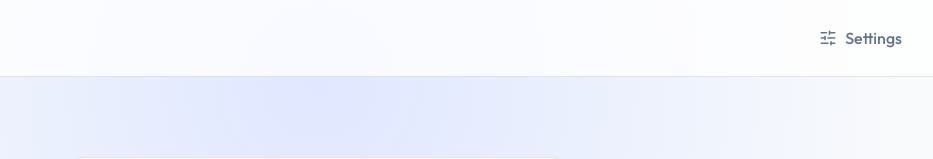
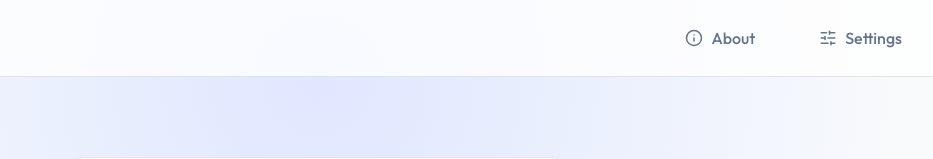
Before and after one commit to FuenRob/mpass-desktop, a React (Vite) app: page / in a window 1280 px wide. Shown: the top 159 px of the page, without its empty margins (322-1255 px from the left). Built offline with nearby package versions, Linux system fonts and the light colour scheme.

Commit message:
feat: add about us and legal page

```diff
--- a/src/App.tsx
+++ b/src/App.tsx
@@ -1,10 +1,11 @@
 import { useState, useEffect, useCallback } from "react";
 import { invoke } from "@tauri-apps/api/core";
 import { useTranslation } from "react-i18next";
-import { SlidersHorizontal } from "lucide-react";
+import { SlidersHorizontal, Info } from "lucide-react";
 import StartScreen from "./components/StartScreen";
 import VaultScreen from "./components/VaultScreen";
 import SettingsModal from "./components/SettingsModal";
+import LegalModal from "./components/LegalModal";
 import "./App.css";
 
 export type VaultData = {
@@ -30,6 +31,7 @@ function App() {
   const [masterPassword, setMasterPassword] = useState("");
   const [vaultData, setVaultData] = useState<VaultData | null>(null);
   const [showSettings, setShowSettings] = useState(false);
+  const [showLegal, setShowLegal] = useState(false);
   const [theme, setTheme] = useState<ThemeMode>(() => {
     return (localStorage.getItem("app-theme") as ThemeMode) || "system";
   });
@@ -84,6 +86,25 @@ function App() {
         borderBottom: "1px solid var(--border-color)",
         alignItems: "center"
       }}>
+        <div style={{ display: "flex", gap: "1rem", alignItems: "center" }}>
+          <button
+            onClick={() => setShowLegal(true)}
+            className="secondary"
+            style={{
+              background: "transparent",
+              border: "none",
+              color: "var(--text-secondary)",
+              cursor: "pointer",
+              fontSize: "1rem",
+              fontWeight: "500",
+              display: "flex",
+              alignItems: "center",
+              gap: "0.5rem"
+            }}
+          >
+            <Info size={18} />
+            {t("legal.title")}
+          </button>
           <button
             onClick={() => setShowSettings(true)}
             className="secondary"
@@ -102,6 +123,7 @@ function App() {
             <SlidersHorizontal size={18} />
             {t("settings.title")}
           </button>
+        </div>
       </header>
 
       <main className="animate-fade-in" style={{ flex: 1, overflowY: "auto" }}>
@@ -118,6 +140,7 @@ function App() {
       </main>
 
       {showSettings && <SettingsModal onClose={() => setShowSettings(false)} theme={theme} onThemeChange={setTheme} />}
+      {showLegal && <LegalModal onClose={() => setShowLegal(false)} />}
     </div>
   );
 }
--- /dev/null
+++ b/src/components/LegalModal.tsx
@@ -0,0 +1,56 @@
+import { useTranslation } from "react-i18next";
+import { openUrl } from "@tauri-apps/plugin-opener";
+
+const APP_VERSION = "0.3.2";
+const ISSUES_URL = "https://github.com/FuenRob/mpass-desktop/issues";
+
+interface LegalModalProps {
+  onClose: () => void;
+}
+
+export default function LegalModal({ onClose }: LegalModalProps) {
+  const { t } = useTranslation();
+
+  const handleOpenIssues = async (e: React.MouseEvent) => {
+    e.preventDefault();
+    await openUrl(ISSUES_URL);
+  };
+
+  return (
+    <div className="modal-overlay" onClick={onClose}>
+      <div className="modal-content" onClick={(e) => e.stopPropagation()}>
+        <div style={{ display: "flex", justifyContent: "space-between", alignItems: "center", marginBottom: "1.5rem" }}>
+          <h3 style={{ margin: "0" }}>{t("legal.title")}</h3>
+          <button onClick={onClose} className="secondary" style={{ padding: "0.2rem 0.6rem", fontSize: "1.2rem", background: "transparent", border: "none" }}>✖</button>
+        </div>
+
+        <div style={{ display: "flex", flexDirection: "column", gap: "1rem", textAlign: "left" }}>
+          <div>
+            <div style={{ fontWeight: "bold", fontSize: "1.1rem" }}>MPass Desktop</div>
+            <div style={{ color: "var(--text-secondary)", fontSize: "0.9rem" }}>{t("legal.version", { version: APP_VERSION })}</div>
+          </div>
+
+          <div style={{ borderTop: "1px solid var(--border-color)", paddingTop: "1rem" }}>
+            <div style={{ fontSize: "0.95rem" }}>{t("legal.developer")}</div>
+            <div style={{ fontWeight: "500" }}>Roberto Morais</div>
+          </div>
+
+          <div style={{ borderTop: "1px solid var(--border-color)", paddingTop: "1rem", fontSize: "0.9rem", color: "var(--text-secondary)" }}>
+            {t("legal.copyright", { year: new Date().getFullYear() })}
+          </div>
+
+          <div style={{ borderTop: "1px solid var(--border-color)", paddingTop: "1rem" }}>
+            <div style={{ fontSize: "0.9rem", marginBottom: "0.4rem" }}>{t("legal.bug_report_label")}</div>
+            <a
+              href={ISSUES_URL}
+              onClick={handleOpenIssues}
+              style={{ color: "var(--accent-color)", fontSize: "0.9rem", wordBreak: "break-all" }}
+            >
+              {ISSUES_URL}
+            </a>
+          </div>
+        </div>
+      </div>
+    </div>
+  );
+}
--- a/src/locales/en.json
+++ b/src/locales/en.json
@@ -49,6 +49,13 @@
     "confirm_delete_folder": "Are you sure you want to delete the folder '{{folder}}' and all its passwords?",
     "url_invalid": "Please enter a valid URL (must start with http:// or https://)"
   },
+  "legal": {
+    "title": "About",
+    "version": "Version {{version}}",
+    "developer": "Developed by",
+    "copyright": "© {{year}} Roberto Morais. All rights reserved.",
+    "bug_report_label": "Found a bug? Report it at:"
+  },
   "settings": {
     "title": "Settings",
     "language": "Language",
--- a/src/locales/es.json
+++ b/src/locales/es.json
@@ -49,6 +49,13 @@
     "confirm_delete_folder": "¿Estás seguro de que quieres eliminar la carpeta '{{folder}}' y todas las contraseñas que contiene?",
     "url_invalid": "Por favor, introduce una URL válida (debe comenzar con http:// o https://)"
   },
+  "legal": {
+    "title": "Acerca de",
+    "version": "Versión {{version}}",
+    "developer": "Desarrollado por",
+    "copyright": "© {{year}} Roberto Morais. Todos los derechos reservados.",
+    "bug_report_label": "¿Encontraste un error? Repórtalo aquí:"
+  },
   "settings": {
     "title": "Ajustes",
     "language": "Idioma",
```
Lines whose indentation alone changed are shown as unchanged.
